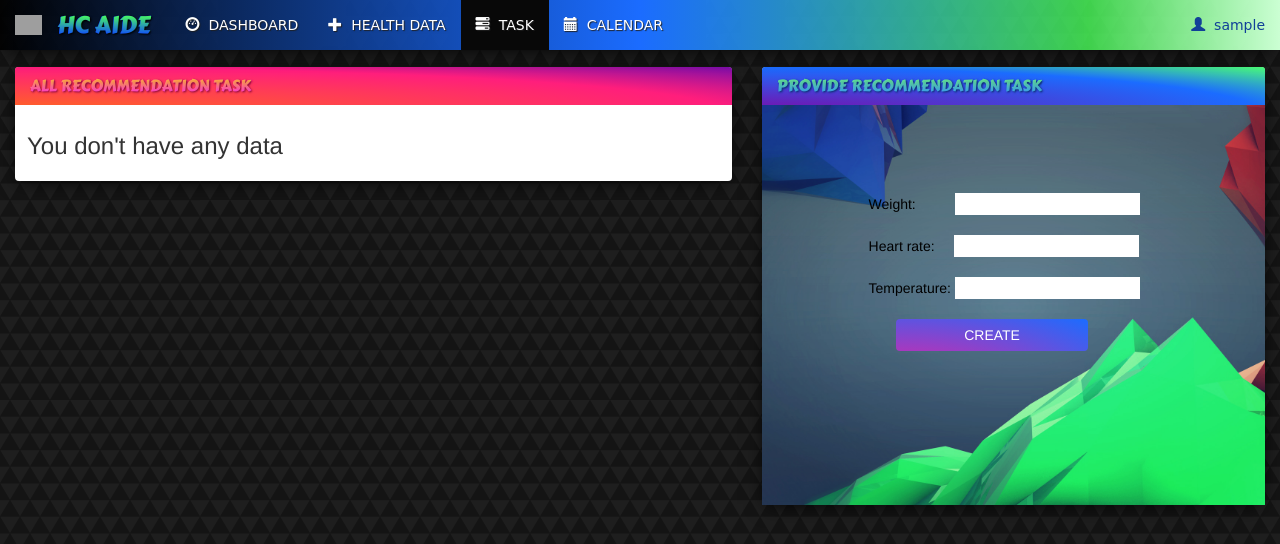
After one commit to TianchenMa/elec5620, a Django app: page /health/task/1/ in a window 1280 px wide. The commit adds this page. Shown: the top 544 px of the page. Run offline with Django 3.2, Linux system fonts and the light colour scheme; the visitor is signed in with stand-in values (Sample User, id 1); data comes from the database, SQL or seed files in the repository; data that the repository does not hold is empty; some libraries are stand-ins or nearby versions; some web fonts are replaced; grey boxes are pictures that could not be loaded.

```diff
--- a/health/models.py
+++ b/health/models.py
@@ -20,6 +20,8 @@ IDENTITY = (
 class User(AbstractUser):
     gender = models.CharField(max_length=1, default='0', choices=GENDER)
     identity = models.CharField(max_length=1, default='0', choices=IDENTITY)
+    health_status = models.IntegerField(default=0)
+    health_risk = models.CharField(max_length=100, default=' ')
     unread = models.IntegerField(default=0)
     doctor = models.ForeignKey(
         'self',
--- a/health/static/health/style.css
+++ b/health/static/health/style.css
@@ -48,7 +48,7 @@ body{
 }
 
 .panel-body{
-    padding: 12px;
+    padding: 8px 12px 12px 12px;
 }
 
 .table{
--- a/health/urls.py
+++ b/health/urls.py
@@ -6,11 +6,17 @@ from .views import *
 app_name = 'health'
 urlpatterns = [
     url(r'^$', WelcomeView.as_view(), name='welcome'),
+
     url(r'^homepage/$', HomepageView.as_view(), name='homepage'),
+    url(r'^homepage/(?P<slug>\w+)$', OperationView.as_view(), name='operations'),
+
     url(r'^healthdata/(?P<user_id>[0-9]+)/$', HealthDataView.as_view(), name='healthdata_page'),
     url(r'^healthdata/(?P<user_id>[0-9]+)/(?P<slug>\w+)/$', HealthDataOperationView.as_view(), name='healthdata_operations'),
-    url(r'^homepage/(?P<slug>\w+)$', OperationView.as_view(), name='operations'),
+
+    url(r'^task/(?P<user_id>[0-9]+)/$', TaskView.as_view(), name='task_page'),
+
     url(r'^user/(?P<slug>\w+)$', UserControlView.as_view(), name='user_control'),
+
     url(r'^(?P<user_id>[0-9]+)/$', PatientHomepageView.as_view(), name='patient_homepage'),
     url(r'^(?P<user_id>[0-9]+)/(?P<slug>\w+)$', DoctorOperationView.as_view(), name='doctor_operations')
 ]
--- a/health/views.py
+++ b/health/views.py
@@ -36,6 +36,8 @@ def generate_doctor(username):
     doctor.username = username
     password = ''.join(random.SystemRandom().choice(string.ascii_uppercase + string.digits) for _ in range(8))
     doctor.identity = '1'
+    doctor.health_status = 101
+    doctor.health_risk = '1'
     doctor.set_password(password)
 
     return doctor, password
@@ -63,6 +65,8 @@ class BaseMixin(ContextMixin):
             log_user = User.objects.get(pk=self.request.user.id)
             context['log_user'] = log_user
             context['identity'] = log_user.identity
+            context['health_risk'] = log_user.health_risk
+            context['health_status'] = log_user.health_status
         else:
             context['log_user'] = None
 
@@ -81,7 +85,31 @@ class WelcomeView(BaseMixin, TemplateView):
         return context
 
 
-# URL name = 'healthdata'
+# URL name = 'task_page'
+class TaskView(BaseMixin, View):
+    def get_context_data(self, **kwargs):
+        context = super(TaskView, self).get_context_data(**kwargs)
+        # user_id = self.kwargs.get('user_id')
+        context['self'] = True
+
+        return context
+
+    @method_decorator(login_required)
+    def get(self, *args, **kwargs):
+        context = self.get_context_data(**kwargs)
+
+        page_owner = self.kwargs.get('user_id')
+        # # page_owner = User.objects.get(pk=user_id)
+        # # context['page_owner'] = page_owner
+        # # context['self'] = True
+        # context['health_datas'] = HealthData.objects.filter(creator=page_owner)
+        context['tasks'] = Task.objects.filter(user_id=page_owner)
+        #
+        # return render(self.request, 'health/health_data.html', context)
+        return render(self.request, 'health/task.html', context)
+
+
+# URL name = 'healthdata_page'
 class HealthDataView(BaseMixin, View):
     def get_context_data(self, **kwargs):
         context = super(HealthDataView, self).get_context_data(**kwargs)
@@ -138,7 +166,6 @@ class HealthDataOperationView(BaseMixin, View):
                 return HttpResponseServerError()
 
             return HttpResponseRedirect(reverse('health:healthdata_page', kwargs={'user_id': context['log_user'].id}))
-
 
 
 # URL name = 'homepage'
@@ -447,7 +474,7 @@ class UserControlView(BaseMixin, View):
 
             if pwd == pwd_confirm:
                 if RegisterCode.objects.filter(code=code).exists():
-                    user = User.objects.create(username=username, identity='2')
+                    user = User.objects.create(username=username, identity='2', health_status=97, health_risk='no health risk')
                     user.set_password(pwd)
                     register_code = RegisterCode.objects.get(code=code)
                     register_code.used = True
@@ -485,6 +512,8 @@ class PatientHomepageView(BaseMixin, TemplateView):
         context['self'] = False
         context['health_datas'] = HealthData.objects.filter(creator=page_owner)
         context['tasks'] = Task.objects.filter(user=context['page_owner'])
+        context['health_risk'] = page_owner.health_risk
+        context['health_status'] = page_owner.health_status
 
         return context
 
--- a/templates/health/base.html
+++ b/templates/health/base.html
@@ -9,7 +9,9 @@
     <link rel="stylesheet" type="text/css" href="https://fonts.googleapis.com/css?family=Carter One">
     <link rel="stylesheet" type="text/css" href="https://fonts.googleapis.com/css?family=Damion">
     <link rel="stylesheet" type="text/css" href="{% static 'health/style.css' %}"/>
+    <link rel="stylesheet" type="text/css" href="{% static 'health/circlestyle.css' %}"/>
     <script src="https://code.jquery.com/jquery-3.2.1.min.js" integrity="sha256-hwg4gsxgFZhOsEEamdOYGBf13FyQuiTwlAQgxVSNgt4=" crossorigin="anonymous"></script>
+    <script src="https://rawgit.com/kottenator/jquery-circle-progress/1.2.2/dist/circle-progress.js"></script>
     <script src="https://maxcdn.bootstrapcdn.com/bootstrap/3.3.7/js/bootstrap.min.js"></script>
     <script src="https://cdnjs.cloudflare.com/ajax/libs/Chart.js/2.7.0/Chart.min.js"></script>
 </head>
@@ -45,7 +47,7 @@
                         </li>
                     {% endif %}
                     <li class="">
-                        <a href="#">
+                        <a href="{% url 'health:task_page' request.user.id %}">
                             <div class="ssolutionn"><span class="glyphicon glyphicon-tasks" aria-hidden="true"></span>&nbsp; TASK</div>
                         </a>
                     </li>
--- /dev/null
+++ b/templates/health/task.html
@@ -0,0 +1,74 @@
+{% extends 'health/base.html' %}
+{% block title %}TASK{% endblock %}
+{% block content %}
+    <div class="container-fluid">
+        <div class="row">
+            <div class="col-sm-12 col-md-7">
+                <div class="panel panel-left">
+                    <div class="panel-heading">
+                        <h3 class="panel-title" data-text="ALL RECOMMENDATION TASK">ALL RECOMMENDATION TASK&nbsp;</h3>
+                    </div>
+                    <div class="panel-body">
+                        {% if tasks %}
+                            <table class="table table-striped table-hover ">
+                                <thead>
+                                    <tr>
+                                        <th>#</th>
+                                        <th>CONTENT</th>
+                                        <th>TIME</th>
+                                        {% if not self %}
+                                            <th>DELETE</th>
+                                        {% endif %}
+                                    </tr>
+                                </thead>
+                                <tbody>
+                                    {% for task in tasks %}
+                                        <tr>
+                                            <td>{{ forloop.counter }}</td>
+                                            <td>{{ task.content}}</td>
+                                            <td>{{ task.send_date }}</td>
+                                            <td>
+                                                {% if not self %}
+                                                    <form action="{% url 'health:doctor_operations' page_owner.id 'delete_task' %}" method="post">
+                                                        {% csrf_token %}
+                                                        <input type="hidden" name="task_id" value="{{ task.id }}"/>
+                                                        <button type="submit">Delete</button>
+                                                    </form>
+                                                {% endif %}
+                                            </td>
+{#                                                <td>{{ hdata.note }}</td>#}
+                                        </tr>
+                                    {% endfor %}
+                                </tbody>
+                            </table>
+                        {% else %}
+                            <h3>You don't have any data</h3>
+                        {% endif %}
+                    </div>
+                </div>
+            </div>
+            <div class="col-sm-12 col-md-5">
+                <div class="panel panel-right panel-login">
+                    <div class="panel-heading">
+                        <h3 class="panel-title" data-text="PROVIDE RECOMMENDATION TASK">PROVIDE RECOMMENDATION TASK&nbsp;</h3>
+                    </div>
+                    <div class="panel-body">
+                        <form action="{% url 'health:healthdata_operations' request.user.id 'create_health_data' %}" method="post">
+                            {% csrf_token %}
+                            <br>
+                            <br>
+                            <br>
+                            <br>
+                            <div class="col-md-offset-2 col-md-9 login-form">
+                                <div>Weight:&nbsp;&nbsp;&nbsp;&nbsp;&nbsp;&nbsp;&nbsp;&nbsp;&nbsp; <input type="text" name="weight"/></div><br>
+                                <div>Heart rate: &nbsp;&nbsp;&nbsp;&nbsp;<input type="text" name="heart_rate"/></div><br>
+                                <div>Temperature: <input type="text" name="temperature"/></div><br>
+                                <button class="btn btn-success col-md-offset-1 col-md-7">CREATE</button>
+                            </div>
+                        </form>
+                    </div>
+                </div>
+            </div>
+        </div>
+    </div>
+{% endblock %}
```
Also changed, not shown: health/static/health/circlestyle.css (added, +34 -0 lines), templates/health/enduser_homepage.html (+40 -53 lines).
